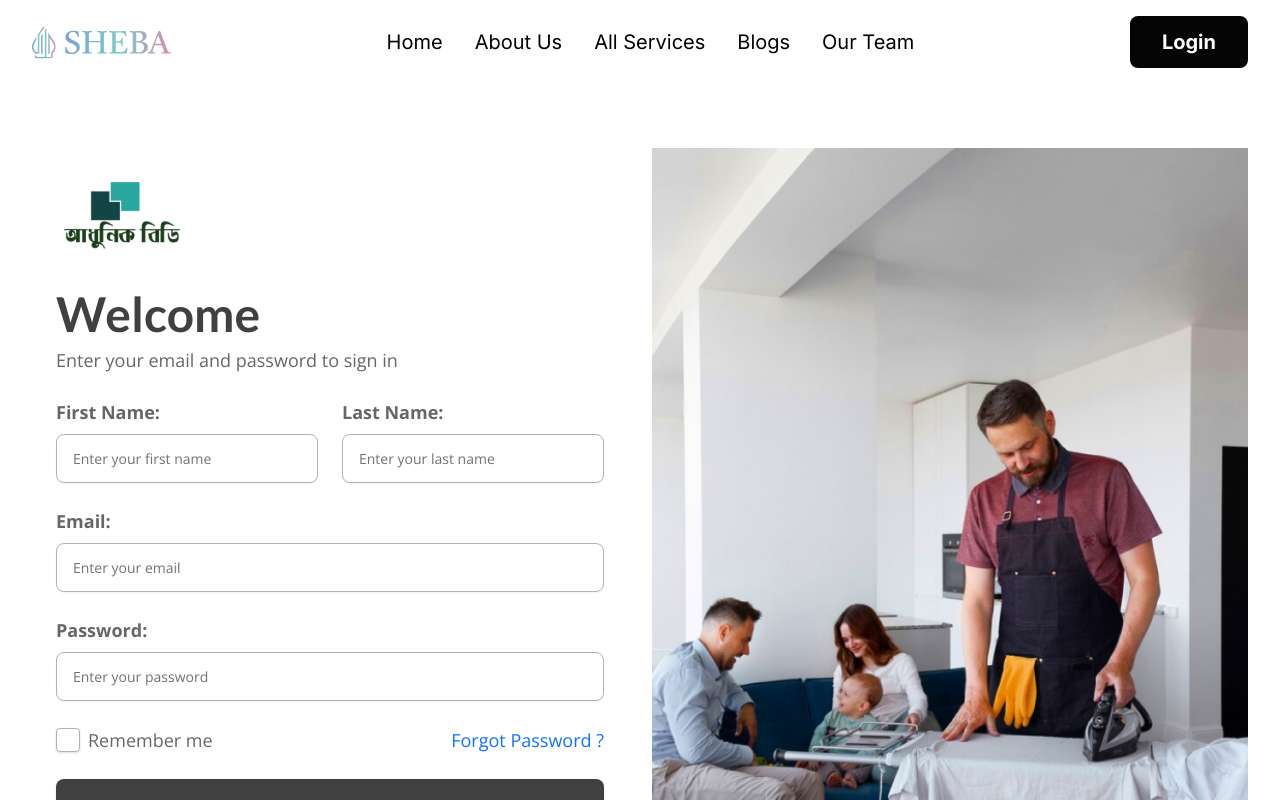
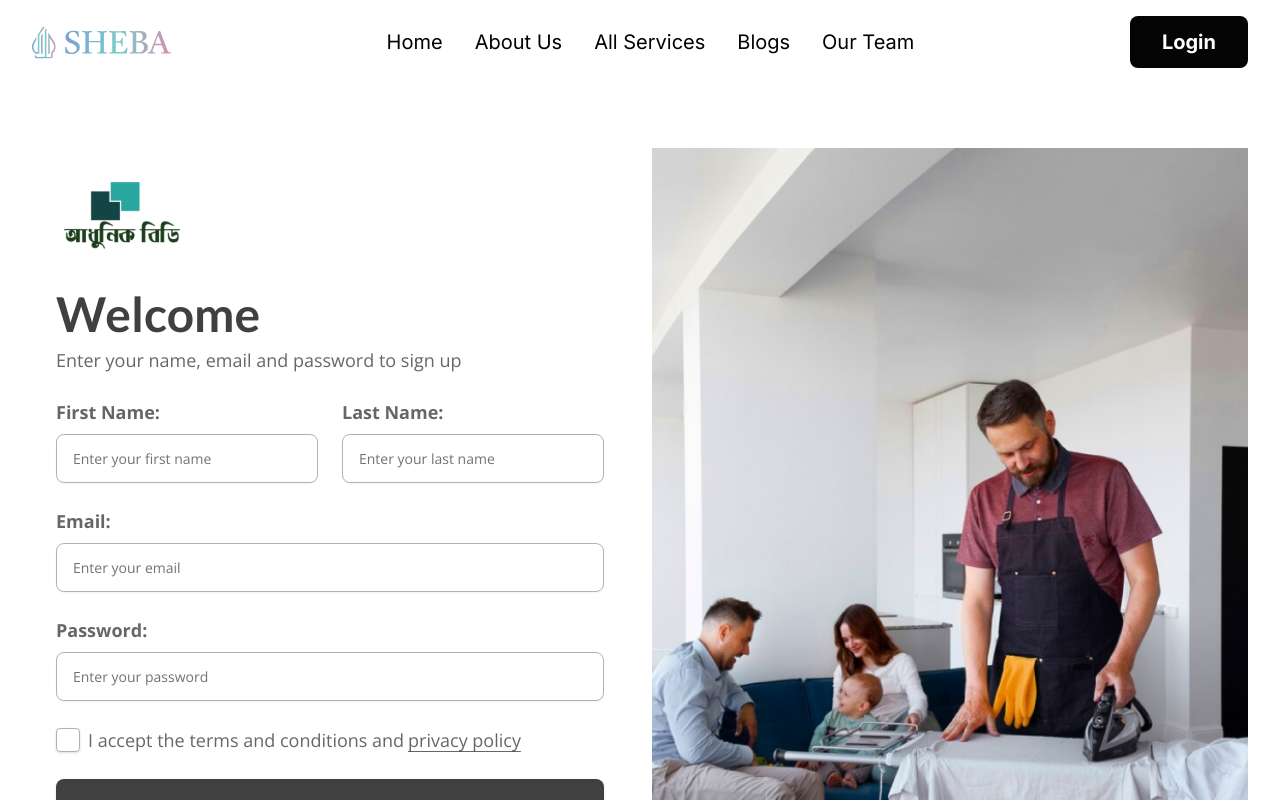
Before and after one commit to Biplob17h/AdhunikBD_NEXT, a Next.js app: page /auth/sign-up in a window 1280 px wide. Shown: the top 800 px of the page. Built offline with nearby package versions, Linux system fonts and the light colour scheme.

Commit message:
refactor SignUpPage; update form to include name and terms acceptance for improved user clarity

```diff
--- a/src/app/auth/sign-up/page.jsx
+++ b/src/app/auth/sign-up/page.jsx
@@ -17,7 +17,7 @@ const SignUpPage = () => {
                 Welcome
               </h3>
               <p className="text-lg text-black/60">
-                Enter your email and password to sign in
+                Enter your name, email and password to sign up
               </p>
             </div>
             <form action="#" id="#" className="space-y-6">
@@ -79,22 +79,20 @@ const SignUpPage = () => {
                   className="mt-2 max-h-[49px] rounded-lg border border-black/30 px-4 py-[18px] text-base"
                 />
               </div>
-              <div className="flex items-center justify-between gap-2">
-                <div className="flex items-center space-x-2">
-                  <Checkbox id="remember" />
-                  <label
-                    htmlFor="remember"
-                    className="text-lg leading-[30px] text-black/60 peer-disabled:cursor-not-allowed peer-disabled:opacity-70"
+              <div className="flex items-center space-x-2">
+                <Checkbox id="terms" />
+                <label
+                  htmlFor="terms"
+                  className="inline-flex items-center gap-1 text-lg leading-[30px] text-black/60 peer-disabled:cursor-not-allowed peer-disabled:opacity-70"
+                >
+                  I accept the terms and conditions and
+                  <Link
+                    href="/privacy"
+                    className="underline underline-offset-4 transition-all duration-300 ease-in-out hover:text-[#1173ff]"
                   >
-                    Remember me
-                  </label>
-                </div>
-                <Link
-                  href="/forgot-password"
-                  className="text-lg leading-[30px] text-[#1173ff] underline-offset-4 transition-all duration-300 ease-in-out hover:underline"
-                >
-                  Forgot Password ?
-                </Link>
+                    privacy policy
+                  </Link>
+                </label>
               </div>
               <Button className="h-[72px] w-full rounded-lg bg-black/75 p-6 text-xl font-medium text-white">
                 Sign in
```
